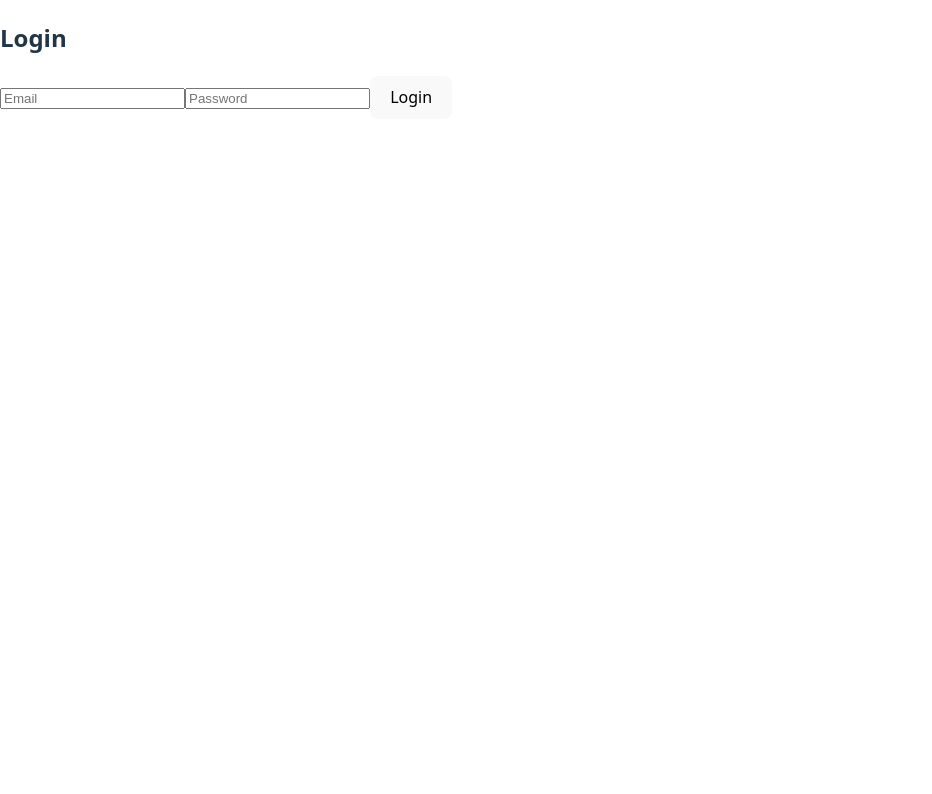
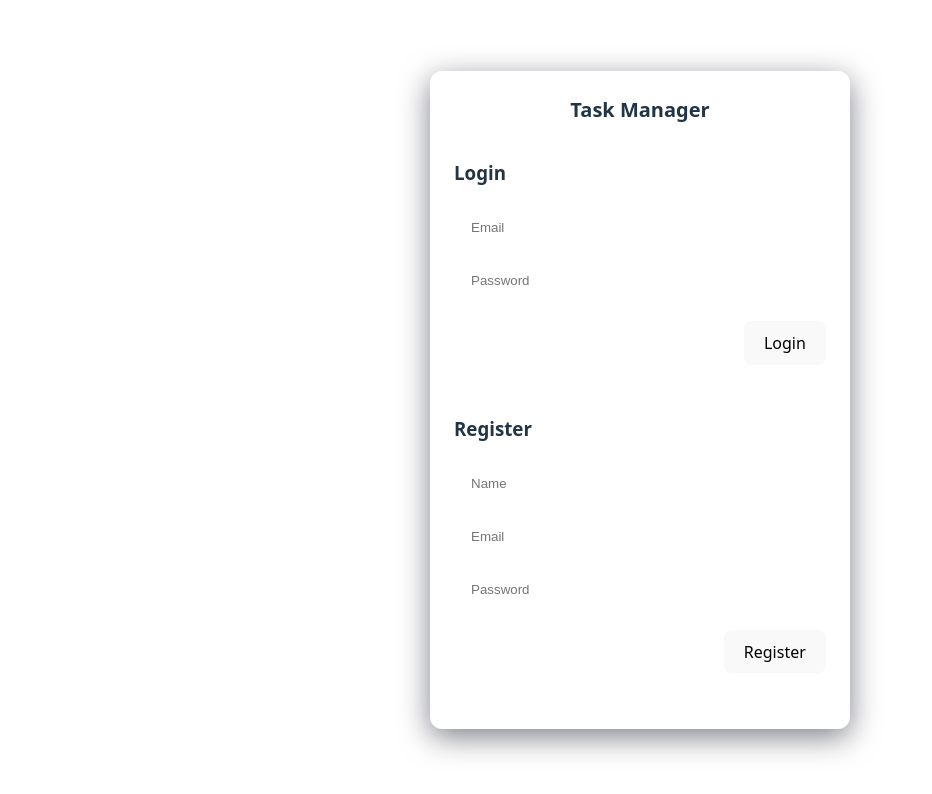
Before and after one commit to Myth80/TaskManagerCRUD, a React (Vite) app in the folder task-manager-frontend/: page / in a window 1280 px wide. Shown: the top 794 px of the page, without its empty margins (0-932 px from the left). Built offline with nearby package versions, Linux system fonts and the light colour scheme.

Commit message:
Update Login.jsx

```diff
--- a/task-manager-frontend/src/pages/Login.jsx
+++ b/task-manager-frontend/src/pages/Login.jsx
@@ -1,68 +1,58 @@
-import { useState } from "react";
+Login.jsx
 import api from "../api/axios";
 
 export default function Login() {
-  const [email, setEmail] = useState("");
-  const [password, setPassword] = useState("");
-  const [loading, setLoading] = useState(false);
 
-  const login = async (e) => {
-    e.preventDefault(); // 🔥 prevents page reload
-    console.log("Login clicked");
-    console.log("API URL:", import.meta.env.VITE_API_URL);
-
-    if (!email || !password) {
-      alert("Please fill all fields");
-      return;
-    }
+  const login = async () => {
+    const email = document.getElementById("email").value;
+    const password = document.getElementById("password").value;
 
     try {
-      setLoading(true);
-
-      const res = await api.post("/auth/login", {
-        email,
-        password,
-      });
-
-      console.log("Response:", res.data);
-
+      const res = await api.post("/auth/login", { email, password });
       localStorage.setItem("token", res.data.token);
-      alert(res.data?.message || "Login successful");
-
       window.location.href = "/dashboard";
     } catch (err) {
-      console.log("Error:", err);
-      alert(err.response?.data?.message || "Login failed");
-    } finally {
-      setLoading(false);
+      alert(err.response.data.message);
+    }
+  };
+
+  const register = async () => {
+    const name = document.getElementById("name").value;
+    const email = document.getElementById("regEmail").value;
+    const password = document.getElementById("regPassword").value;
+
+    try {
+      await api.post("/auth/register", { name, email, password });
+      alert("Registered successfully");
+    } catch (err) {
+      alert(err.response.data.message);
     }
   };
 
   return (
-    <div className="auth-container">
-      <h2>Login</h2>
+    <div className="page-center">
+      <div className="auth-card">
+        <h2 className="title">Task Manager</h2>
 
-      <form onSubmit={login}>
-        <input
-          type="email"
-          placeholder="Email"
-          value={email}
-          onChange={(e) => setEmail(e.target.value)}
-          required
-        />
+        <section className="auth-section" aria-labelledby="login-heading">
+          <h3 id="login-heading">Login</h3>
+          <input id="email" className="auth-input" placeholder="Email" />
+          <input id="password" className="auth-input" type="password" placeholder="Password" />
+          <div className="auth-actions">
+            <button onClick={login}>Login</button>
+          </div>
+        </section>
 
-        <input
-          type="password"
-          placeholder="Password"
-          value={password}
-          onChange={(e) => setPassword(e.target.value)}
-          required
-        />
-
-        <button type="submit" disabled={loading}>
-          {loading ? "Logging in..." : "Login"}
-        </button>
-      </form>
+        <section className="auth-section" aria-labelledby="register-heading">
+          <h3 id="register-heading">Register</h3>
+          <input id="name" className="auth-input" placeholder="Name" />
+          <input id="regEmail" className="auth-input" placeholder="Email" />
+          <input id="regPassword" className="auth-input" type="password" placeholder="Password" />
+          <div className="auth-actions">
+            <button onClick={register}>Register</button>
+          </div>
+        </section>
+      </div>
     </div>
   );
 }
```
